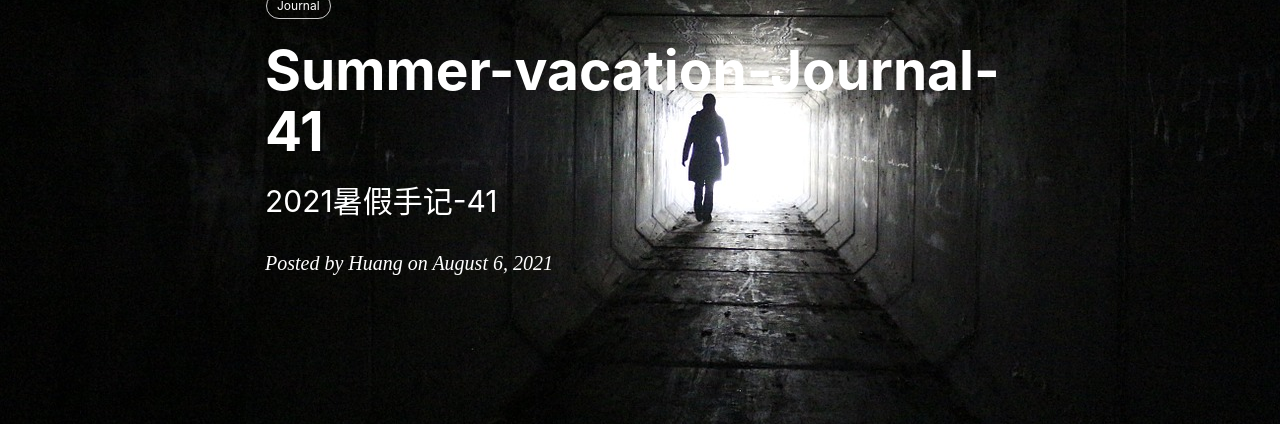
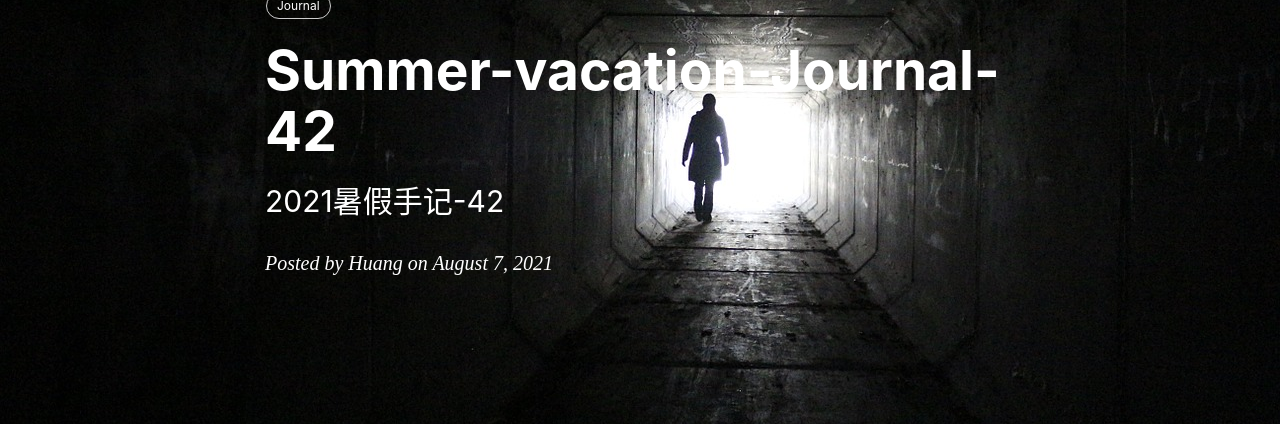
Before and after one commit to huang-feiyu/old, a Jekyll site: the page built from _posts/2021-08-07-Summer-vacation-Journal-42.md, in a window 1280 px wide and 900 px high. Shown: the part 159-585 px from the top of the window. Built offline with Jekyll 4.4.1, drawn with Linux system fonts in a browser that asks for light colours; nearby versions of some CDN libraries; comment, search, counter and statistics services are not loaded.

Commit message:
Fix sth wrong

```diff
--- a/_posts/2021-08-07-Summer-vacation-Journal-42.md
+++ b/_posts/2021-08-07-Summer-vacation-Journal-42.md
@@ -1,8 +1,8 @@
 ---
 layout:     post
-title:      Summer-vacation-Journal-41
-subtitle:   2021暑假手记-41
-date:       2021-08-06
+title:      Summer-vacation-Journal-42
+subtitle:   2021暑假手记-42
+date:       2021-08-07
 author:     Huang
 header-img: img/post_bg_tunnel_man_light_entrance.jpg
 catalog: true
```
